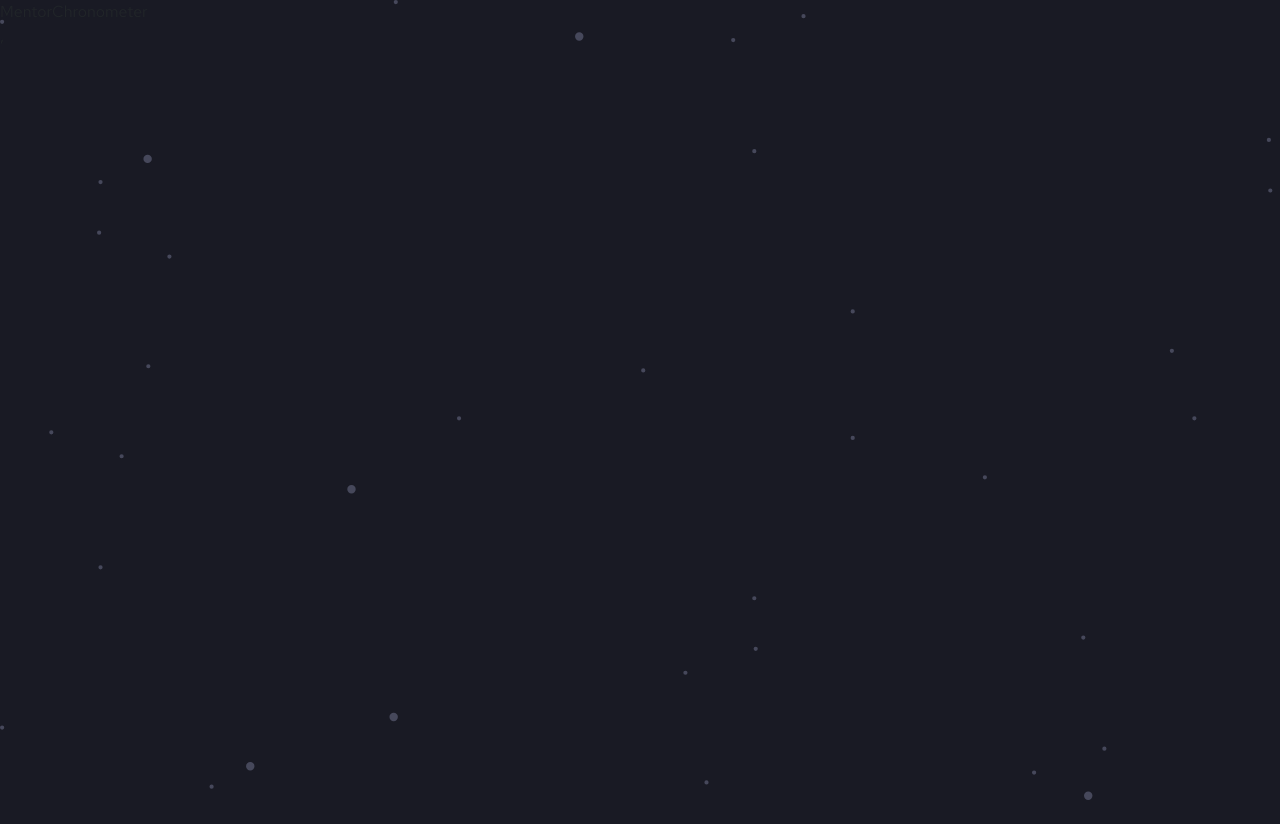
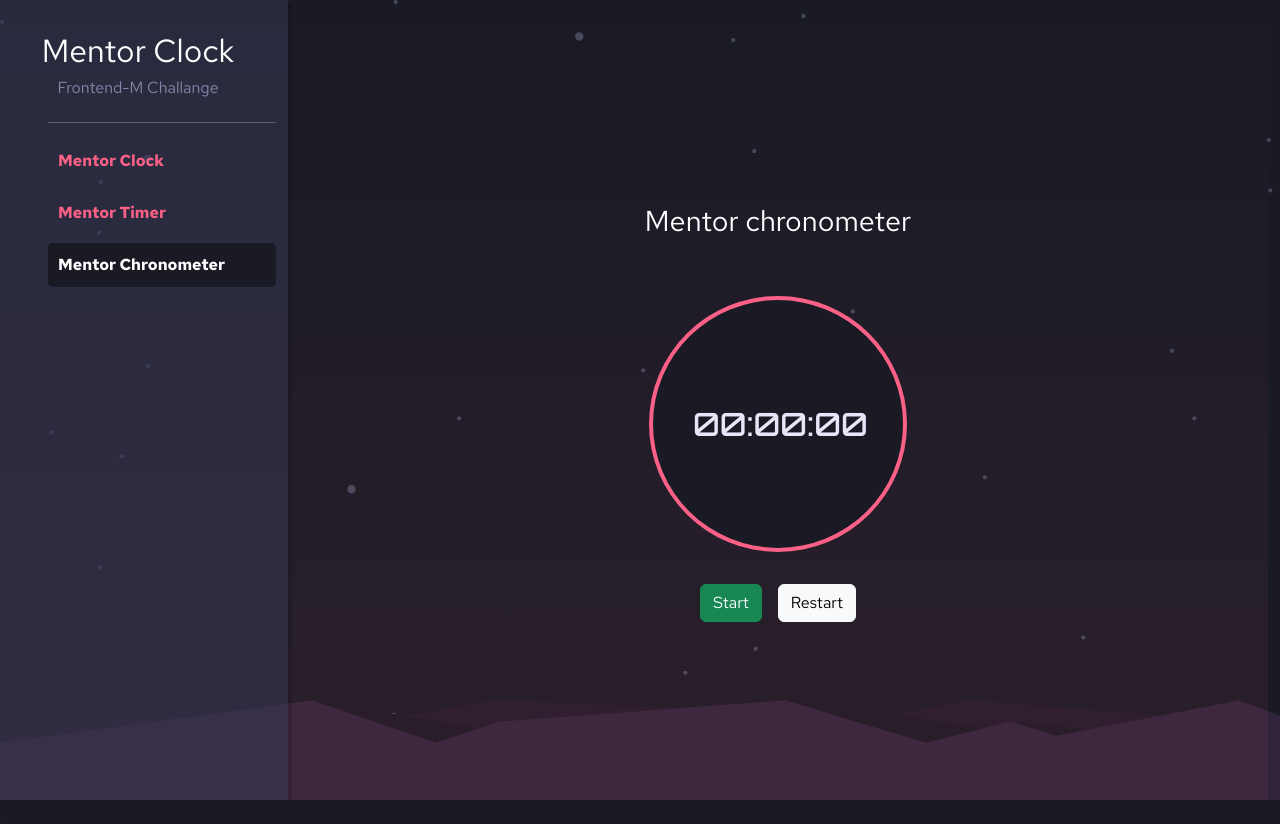
Before and after one commit to Emil-IX/Mentor-Clock, a React (Vite) app: page /chronometer in a window 1280 px wide. Before the commit the page ends 800 px from the top, so only its background shows below. Built offline with nearby package versions, Linux system fonts and the light colour scheme.

Commit message:
chronometer added

```diff
--- /dev/null
+++ b/src/components/Buttons.jsx
@@ -0,0 +1,37 @@
+import { useState } from 'react'
+
+export const Buttons = ({run, stop, reset}) => {
+
+const [running, setRunning] = useState(false);
+
+const handleRun = () => {
+    run()
+    setRunning(true)
+}
+
+const handleStop = () => {
+    stop()
+    setRunning(false)
+}
+
+
+
+if (running) {
+
+    return (
+
+        <div className='buttons'>
+            <button onClick={ handleStop} className='btn btn-danger mx-2'>Stop</button>
+            <button  onClick={ reset } className='btn btn-light mx-2'>Restart</button>
+        </div>
+    )
+}
+
+  return (
+   <div className='buttons'>
+        <button onClick={ handleRun }  className='btn btn-success mx-2'>Start</button>
+        <button onClick={ reset } className='btn btn-light mx-2'>Restart</button>
+
+   </div>
+  )
+}
--- a/src/components/SideBar.jsx
+++ b/src/components/SideBar.jsx
@@ -25,7 +25,7 @@ export const SideBar = () => {
               <NavLink
               className={ ({isActive}) => `nav_links nav-link ${ isActive ? 'activeLink' : ''}` }
               to='/chronometer' >
-              <span className='text-info'> New </span> Mentor Chronometer
+              Mentor Chronometer
               </NavLink>
 
 
--- a/src/index.css
+++ b/src/index.css
@@ -12,9 +12,10 @@
 
 :root {
 
+--White: hsl(0, 0%, 100%);
+--whiteGrey: #e8e5f9;
 --GrayishBlue: hsl(237, 18%, 59%);
 --SoftRed: #fb6087;
---White: hsl(0, 0%, 100%);
 --DarkSaturatedBlue: hsl(236, 21%, 26%);
 --DarkSaturatedBluedonw:#3C4059;
 --DarkSaturatedBlueup:#342840;
@@ -82,6 +83,24 @@ body {
 .timerNumber strong {
   color: var(--GrayishBlue);
   font-size: 1.2rem ;
+}
+
+
+.chronometer {
+  background-color: var(--VeryDarkMostlyBlackBlue);
+  border-radius: 50% ;
+  border: 4px solid #fb6087;
+
+}
+
+.chronometer__numbers {
+  width: 250px;
+  padding: 100px 40px;
+  font-family: 'Orbitron', sans-serif;
+  font-size: 32px;
+  color: var(--whiteGrey);
+  font-weight: 500;
+
 }
 
 
@@ -169,11 +188,9 @@ body {
     background-size: 100% 100px;
   }
 
-
-
-
-
-
+  .buttons {
+    margin: 2em 0;
+  }
 
 
   @media (min-width: 826px){
--- a/src/pages/MentorChronometer.jsx
+++ b/src/pages/MentorChronometer.jsx
@@ -1,14 +1,95 @@
+import { useState } from "react"
+import { Buttons } from "../components/Buttons"
+import { SideBar } from "../components/SideBar"
 
 
 
 
 export const MentorChronometer = () => {
 
+  const [time, settime] = useState({
+    initHours: 0,
+    initMinutes: 0,
+    initSeconds: 0,
+  })
+
+  const [intervalTime, setInervalTime] = useState()
+
+  const [click, setClick] = useState(false)
+
+  let seconds = time.initSeconds;
+  let minutes = time.initMinutes;
+  let hours = time.initHours;
+
+  const increment = () => {
+
+      if (seconds === 60) {
+          minutes++
+          seconds = 0
+      }
+      if (minutes === 60) {
+          hours++
+          minutes = 0
+      }
 
 
-    console.log('hello')
+      seconds++
+      return settime({
+        initHours: hours,
+        initMinutes: minutes,
+        initSeconds: seconds,
+      })
+
+  }
+
+
+  const init = () => {
+    if (!click) { setInervalTime (
+         setInterval(() => {
+            increment()
+          }, 16))
+      }
+   }
+
+   const stop = () => {
+    clearInterval(intervalTime)
+   }
+
+   const restart = () => {
+
+    settime({
+      initHours: 0,
+      initMinutes: 0,
+      initSeconds: 0,
+    })
+
+    hours = minutes = seconds = 0;
+
+    stop()
+   }
+
+  console.log(click)
 
   return (
-    <div>MentorChronometer</div>
+   <>
+
+<div className="container1 row">
+   <SideBar />
+
+    <div className='wave'></div>    <div className='wave'></div>
+    <div className="container col-9 d-flex align-items-center justify-content-center flex-column animate__animated animate__fadeIn">
+      <h1 className="title2">Mentor chronometer</h1>
+      <div className="chronometer">
+          <div className="chronometer__numbers"> {`${String(time.initHours).padStart(2,'0')}:${String(time.initMinutes).padStart(2,'0')}:${String(time.initSeconds).padStart(2,'0')}`}</div>
+        </div>
+        < Buttons
+              run={ init }
+              stop={ stop }
+              reset={ restart }
+            />
+     </div>
+    </div>
+
+   </>
   )
 }
--- a/src/pages/MentorTimer.jsx
+++ b/src/pages/MentorTimer.jsx
@@ -49,7 +49,7 @@ const getTimerResult = (time, endtime) => {
      <div className="container col-9 d-flex align-items-center justify-content-center flex-column animate__animated  animate__fadeIn">
 
 
-       <h1 className="title2">Mentor Timer</h1>
+       <h1 className="title2">Mentor timer</h1>
 
        <h1 className="title__coming">Coming soon </h1>
           <div  className='timer d-flex'>
```
